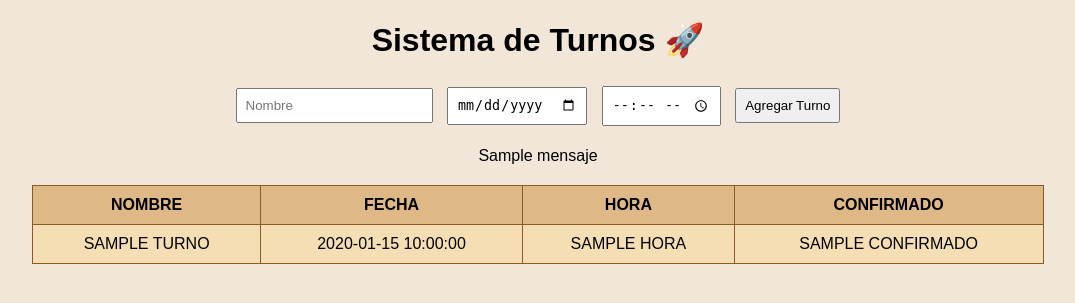
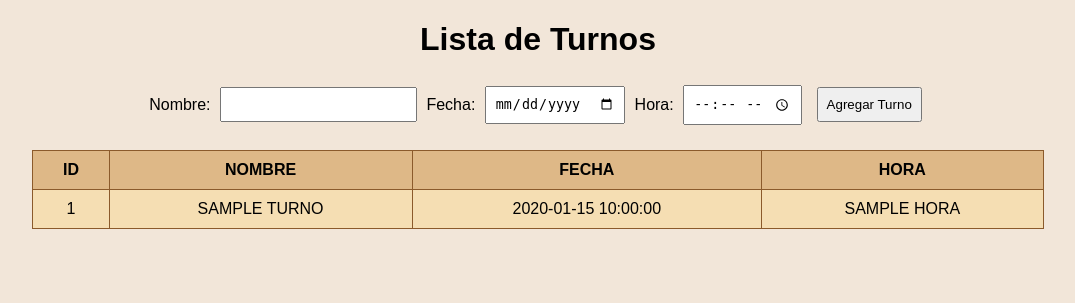
Before and after one commit to jorge221317-max/RESERVAS, a FastAPI app: template api/templates/index.html in a window 1280 px wide. Shown: the top 303 px of the page, without its empty margins (102-1177 px from the left). Run offline with FastAPI, Linux system fonts and the light colour scheme; the template is opened without the code that fills it: most values are stand-ins (such as "Sample title", 1, 10 or a date in 2020).

Commit message:
Update index.html

```diff
--- a/api/templates/index.html
+++ b/api/templates/index.html
@@ -2,39 +2,33 @@
 <html lang="es">
 <head>
     <meta charset="UTF-8">
-<title>Sistema de Turnos</title>
+    <title>Turnos</title>
     <link rel="stylesheet" href="/static/style.css">
 </head>
 <body>
-<h1>Sistema de Turnos 🚀</h1>
-
-<form action="/agregar_turno" method="post">
-    <input type="text" name="nombre" placeholder="Nombre" required>
-    <input type="date" name="fecha" required>
-    <input type="time" name="hora" required>
+    <h1>Lista de Turnos</h1>
+    <form method="post" action="/turno">
+        Nombre: <input type="text" name="nombre" required>
+        Fecha: <input type="date" name="fecha" required>
+        Hora: <input type="time" name="hora" required>
         <button type="submit">Agregar Turno</button>
     </form>
-
-{% if mensaje %}
-<p>{{ mensaje }}</p>
-{% endif %}
-
-<table>
-    <thead>
+    <table border="1">
+        <thead style="background-color: #d2b48c; text-transform: uppercase;">
             <tr>
-            <th>NOMBRE</th>
-            <th>FECHA</th>
-            <th>HORA</th>
-            <th>CONFIRMADO</th>
+                <th>ID</th>
+                <th>Nombre</th>
+                <th>Fecha</th>
+                <th>Hora</th>
             </tr>
         </thead>
         <tbody>
-        {% for t in turnos %}
+            {% for turno in turnos %}
             <tr>
-            <td>{{ t.nombre }}</td>
-            <td>{{ t.fecha }}</td>
-            <td>{{ t.hora }}</td>
-            <td>{{ t.confirmado }}</td>
+                <td>{{ turno.id }}</td>
+                <td>{{ turno.nombre }}</td>
+                <td>{{ turno.fecha }}</td>
+                <td>{{ turno.hora }}</td>
             </tr>
             {% endfor %}
         </tbody>
```
Lines whose indentation alone changed are shown as unchanged.
